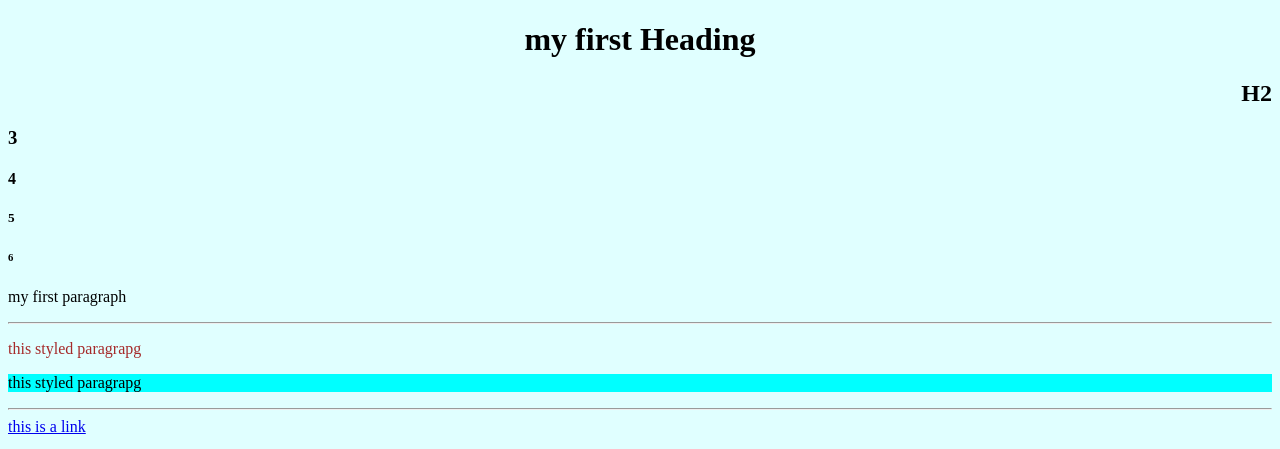
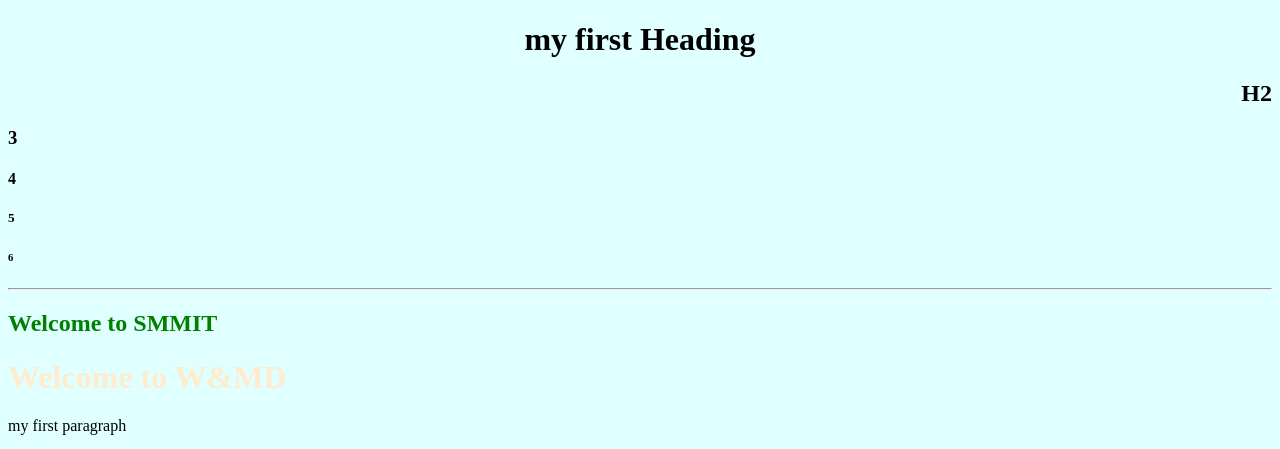
Before and after one commit to sunnykumar-90/HTML, a plain HTML site: page index.html in a window 1280 px wide. Shown: the top 449 px of the page. Drawn offline with Linux system fonts and the light colour scheme.

Commit message:
both are updated

```diff
--- a/index.html
+++ b/index.html
@@ -11,7 +11,9 @@
 <h3>3</h3>
 <h4>4</h4>
 <h5>5 </h5>
-<h6>6</h6>
+<h6>6</h6> <hr>
+<h2 style="color: green;"> Welcome to SMMIT </h2>
+<h1 style="color: blanchedalmond;"> Welcome to W&MD </h1>
 <p> my first paragraph </p> <hr>
 <p style="color: brown;"> this styled paragrapg</p>
 <p style="background-color: aqua;"> this styled paragrapg</p> <hr>
```
Also changed, not shown: 2nd.html (+2 -0 lines).
